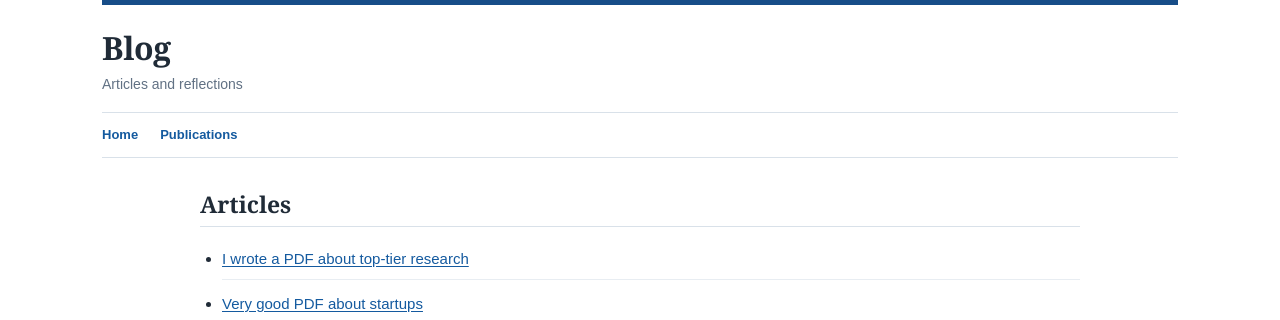
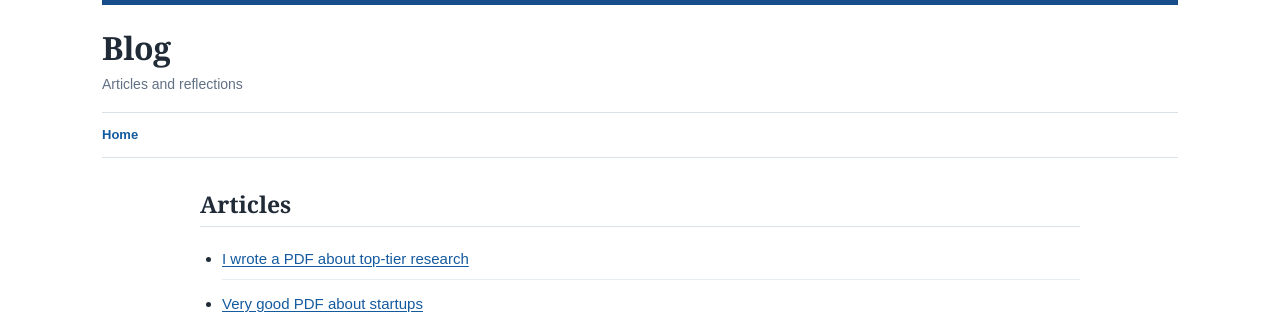
Before and after one commit to chaklam-silpasuwanchai/chaklam-silpasuwanchai.github.io, a Jekyll site: the page built from blog.html, in a window 1280 px wide. Shown: the top 320 px of the page. Built offline with Jekyll 4.4.1, drawn with Linux system fonts in a browser that asks for light colours.

Commit message:
update blog.html

```diff
--- a/blog.html
+++ b/blog.html
@@ -1,4 +1,30 @@
 ---
 layout: null
 ---
-<!doctype html><html lang="en"><head><meta charset="utf-8"><meta name="viewport" content="width=device-width,initial-scale=1"><title>Blog — Chaklam Silpasuwanchai</title><link rel="stylesheet" href="{{ '/styles.css' | relative_url }}"></head><body><div class="site"><header><h1>Blog</h1><div class="subtitle">Articles and reflections</div></header><nav><a href="{{ '/' | relative_url }}">Home</a><a href="{{ '/publications.html' | relative_url }}">Publications</a></nav><main class="main standalone"><h2>Articles</h2><ul class="article-archive">{% for article in site.data.articles %}<li><a href="{{ article.url | relative_url }}">{{ article.title }}</a></li>{% endfor %}</ul></main><footer>Chaklam Silpasuwanchai</footer></div></body></html>
+<!doctype html>
+<html lang="en">
+
+<head>
+    <meta charset="utf-8">
+    <meta name="viewport" content="width=device-width,initial-scale=1">
+    <title>Blog — Chaklam Silpasuwanchai</title>
+    <link rel="stylesheet" href="{{ '/styles.css' | relative_url }}">
+</head>
+
+<body>
+    <div class="site">
+        <header>
+            <h1>Blog</h1>
+            <div class="subtitle">Articles and reflections</div>
+        </header>
+        <nav><a href="{{ '/' | relative_url }}">Home</a></nav>
+        <main class="main standalone">
+            <h2>Articles</h2>
+            <ul class="article-archive">{% for article in site.data.articles %}<li><a
+                        href="{{ article.url | relative_url }}">{{ article.title }}</a></li>{% endfor %}</ul>
+        </main>
+        <footer>Chaklam Silpasuwanchai</footer>
+    </div>
+</body>
+
+</html>
```
